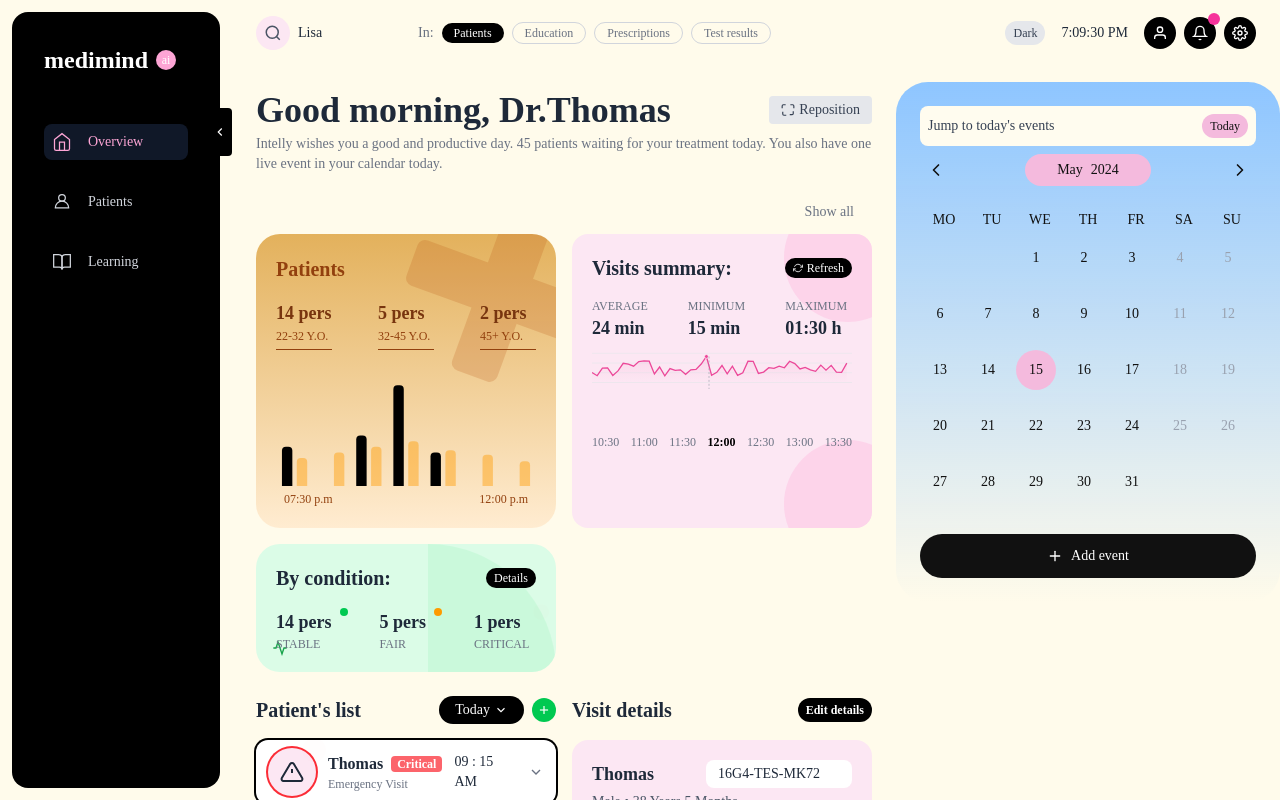
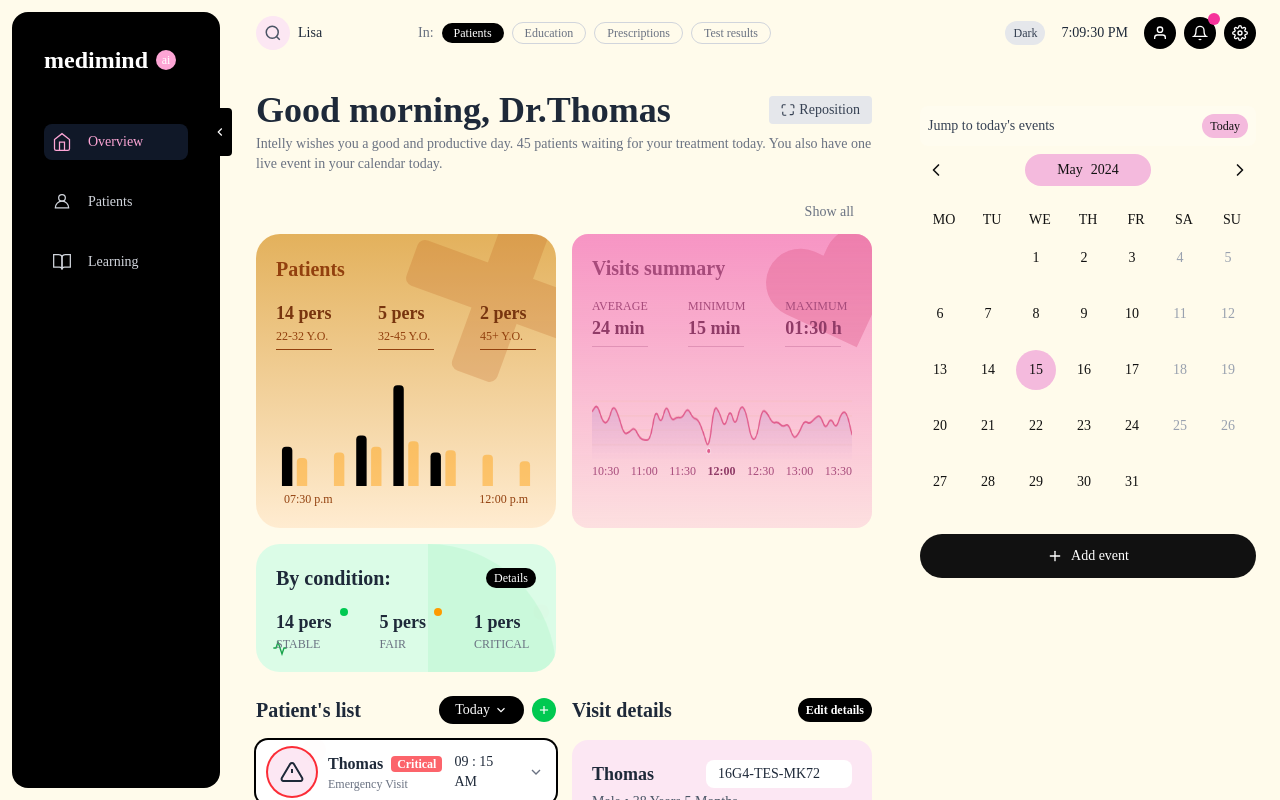
Before and after one commit to thomas-x-69/medimind-ai, a Next.js app: page / in a window 1280 px wide. Built offline with nearby package versions, Linux system fonts and the light colour scheme; a web font is replaced by a local one.

Commit message:
updated colors

```diff
--- a/src/components/dashboard/Calendar.js
+++ b/src/components/dashboard/Calendar.js
@@ -780,7 +780,7 @@ const Calendar = () => {
   const calendarData = generateCalendar();
 
   return (
-    <div className="bg-gradient-to-b from-blue-300  p-6 rounded-4xl w-full h-fit max-w-sm mt-4">
+    <div className="bg-gradient-to-b  p-6 rounded-4xl w-full h-fit max-w-sm mt-4">
       {/* Today Banner */}
       {renderTodayBanner()}
 
--- a/src/components/dashboard/VisitsSummary.js
+++ b/src/components/dashboard/VisitsSummary.js
@@ -1,4 +1,4 @@
-import React from "react";
+import React, { useRef, useEffect } from "react";
 
 const VisitsSummary = ({
   cardType,
@@ -23,15 +23,123 @@ const VisitsSummary = ({
   timeSlots,
   draggingEnabled,
 }) => {
+  // Reference for canvas element
+  const canvasRef = useRef(null);
+
+  // Draw smooth chart on canvas
+  useEffect(() => {
+    if (!canvasRef.current || !chartData || !isLoaded) return;
+
+    const canvas = canvasRef.current;
+    const ctx = canvas.getContext("2d");
+    const width = canvas.width;
+    const height = canvas.height;
+
+    // Clear canvas
+    ctx.clearRect(0, 0, width, height);
+
+    // Draw gradient background
+    const gradient = ctx.createLinearGradient(0, 0, 0, height);
+    gradient.addColorStop(0, "#dfabd1");
+    gradient.addColorStop(1, "#dfabd110");
+
+    // Draw gridlines
+    ctx.beginPath();
+    for (let i = 0; i < 4; i++) {
+      const y = height - (i + 1) * (height / 5);
+      ctx.moveTo(0, y);
+      ctx.lineTo(width, y);
+    }
+    ctx.strokeStyle = "rgba(227, 177, 92, 0.15)";
+    ctx.stroke();
+
+    // Create points for smooth curve
+    const points = chartData.map((point, index) => ({
+      x: (index / (chartData.length - 1)) * width,
+      y: height - ((point.y - 5) / 45) * height,
+    }));
+
+    // Draw the smooth curve
+    ctx.beginPath();
+    ctx.moveTo(points[0].x, points[0].y);
+
+    // Create smooth curve with bezier curves
+    for (let i = 0; i < points.length - 1; i++) {
+      const xc = (points[i].x + points[i + 1].x) / 2;
+      const yc = (points[i].y + points[i + 1].y) / 2;
+      ctx.quadraticCurveTo(points[i].x, points[i].y, xc, yc);
+    }
+    ctx.quadraticCurveTo(
+      points[points.length - 2].x,
+      points[points.length - 2].y,
+      points[points.length - 1].x,
+      points[points.length - 1].y
+    );
+
+    // Continue the path for the fill
+    ctx.lineTo(width, height);
+    ctx.lineTo(0, height);
+    ctx.closePath();
+
+    // Fill with gradient
+    ctx.fillStyle = gradient;
+    ctx.fill();
+
+    // Draw the line on top
+    ctx.beginPath();
+    ctx.moveTo(points[0].x, points[0].y);
+
+    for (let i = 0; i < points.length - 1; i++) {
+      const xc = (points[i].x + points[i + 1].x) / 2;
+      const yc = (points[i].y + points[i + 1].y) / 2;
+      ctx.quadraticCurveTo(points[i].x, points[i].y, xc, yc);
+    }
+    ctx.quadraticCurveTo(
+      points[points.length - 2].x,
+      points[points.length - 2].y,
+      points[points.length - 1].x,
+      points[points.length - 1].y
+    );
+
+    ctx.strokeStyle = "#E05C8C";
+    ctx.lineWidth = 2;
+    ctx.stroke();
+
+    // Draw highlighted data point if any
+    if (hoveredDataPoint !== null) {
+      const point = points[hoveredDataPoint];
+      ctx.beginPath();
+      ctx.arc(point.x, point.y, 5, 0, Math.PI * 2);
+      ctx.fillStyle = "#E05C8C";
+      ctx.fill();
+      ctx.strokeStyle = "white";
+      ctx.lineWidth = 1.5;
+      ctx.stroke();
+    }
+
+    // Always highlight a specific point (index 22) with a smaller dot
+    if (points[22]) {
+      ctx.beginPath();
+      ctx.arc(points[22].x, points[22].y, 3, 0, Math.PI * 2);
+      ctx.fillStyle = "#E05C8C";
+      ctx.fill();
+      ctx.strokeStyle = "white";
+      ctx.lineWidth = 1;
+      ctx.stroke();
+    }
+  }, [chartData, isLoaded, hoveredDataPoint]);
+
   return (
     <div
       key={`card-${cardType}`}
-      className={`${
-        cardBgClasses[cardType]
-      } rounded-2xl p-5 relative overflow-hidden transition-all duration-500 transform ${scaleInClass} ${fadeInClass} delay-300
+      className={`rounded-2xl p-5 relative overflow-hidden transition-all duration-500 transform ${scaleInClass} ${fadeInClass} delay-300
       ${draggingEnabled ? "draggable-component" : ""}
       ${hoveredCard === cardType ? "scale-[1.02]" : ""}
       ${isDragging && draggedItem === cardType ? "dragging" : "opacity-100"}`}
+      style={{
+        background:
+          "linear-gradient(to bottom, rgba(244, 114, 182, 0.75), rgba(244, 114, 182, 0.2))",
+      }}
       onMouseEnter={() => setHoveredCard(cardType)}
       onMouseLeave={() => setHoveredCard(null)}
       draggable={draggingEnabled}
@@ -59,232 +167,89 @@ const VisitsSummary = ({
         </div>
       )}
 
-      <div className="flex justify-between items-center mb-4 relative z-20">
-        <h2 className="text-xl font-bold">Visits summary:</h2>
-        <div className="flex space-x-2">
-          <button
-            onClick={(e) => {
-              e.stopPropagation();
-              // Generate new random data
-              setChartData(
-                chartData.map((point) => ({
-                  ...point,
-                  y: Math.max(
-                    5,
-                    Math.min(45, point.y + (Math.random() * 10 - 5))
-                  ),
-                }))
-              );
-            }}
-            className="text-xs flex items-center space-x-1 bg-black text-white px-2 py-0.5 rounded-full hover:bg-gray-700 transition-colors duration-300"
+      {/* Heart background */}
+      <div className="absolute bottom-40 -right-10 opacity-40">
+        <svg
+          width="150"
+          height="150"
+          viewBox="0 0 24 24"
+          fill="#e05c8c"
+          stroke="none"
+          className="transform -rotate-20"
         >
-            <svg
-              width="10"
-              height="10"
-              viewBox="0 0 24 24"
-              fill="none"
-              stroke="currentColor"
-              strokeWidth="2"
-            >
-              <path d="M23 4v6h-6"></path>
-              <path d="M1 20v-6h6"></path>
-              <path d="M3.51 9a9 9 0 0 1 14.85-3.36L23 10M1 14l4.64 4.36A9 9 0 0 0 20.49 15"></path>
+          <path d="M20.84 4.61a5.5 5.5 0 0 0-7.78 0L12 5.67l-1.06-1.06a5.5 5.5 0 0 0-7.78 7.78L12 21.23l8.84-8.84a5.5 5.5 0 0 0 0-7.78z"></path>
         </svg>
-            <span>Refresh</span>
-          </button>
-        </div>
       </div>
 
-      <div className="flex space-x-10 mb-2 relative z-20">
+      <div className="flex justify-between items-center mb-4 relative z-20">
+        <h2 className="text-xl font-bold text-[#a74b7b]">Visits summary</h2>
+        <div className="flex space-x-2"></div>
+      </div>
+
+      <div className="flex space-x-10 mb-8 relative z-20">
         {visitData.map((item, idx) => (
           <div
             key={item.label}
             className="transition-all duration-300 hover:transform hover:scale-105 cursor-pointer"
           >
-            <div className="text-xs text-gray-500">{item.label}</div>
-            <div className="font-bold text-lg">{item.value}</div>
+            <div className="text-xs text-[#a74b7b]">{item.label}</div>
+            <div className="font-bold text-lg text-[#903b67]">{item.value}</div>
+            <div
+              className="w-full mt-1 border-b border-[#a74b7b] opacity-30"
+              style={{ width: "3.5rem" }}
+            ></div>
           </div>
         ))}
       </div>
 
-      <div className="h-20 w-full relative z-20">
-        <svg
-          viewBox="0 0 400 60"
-          className="w-full"
+      <div className="h-20 w-full relative z-20 pt-2">
+        <canvas
+          ref={canvasRef}
+          width="400"
+          height="80"
+          className="w-full h-full cursor-pointer"
+          onMouseMove={(e) => {
+            if (!chartData) return;
+
+            const rect = e.target.getBoundingClientRect();
+            const x = e.clientX - rect.left;
+            const index = Math.round((x / rect.width) * (chartData.length - 1));
+
+            if (index >= 0 && index < chartData.length) {
+              setHoveredDataPoint(index);
+            }
+          }}
           onMouseLeave={() => setHoveredDataPoint(null)}
-        >
-          {/* Grid lines */}
-          <line
-            x1="0"
-            y1="50"
-            x2="400"
-            y2="50"
-            stroke="#e5e7eb"
-            strokeWidth="1"
-          />
-          <line
-            x1="0"
-            y1="35"
-            x2="400"
-            y2="35"
-            stroke="#e5e7eb"
-            strokeWidth="1"
-          />
-          <line
-            x1="0"
-            y1="20"
-            x2="400"
-            y2="20"
-            stroke="#e5e7eb"
-            strokeWidth="1"
-          />
-          <line
-            x1="0"
-            y1="5"
-            x2="400"
-            y2="5"
-            stroke="#e5e7eb"
-            strokeWidth="1"
         />
 
-          {/* Chart.js style curve with gradient */}
-          <defs>
-            <linearGradient id="lineGradient" x1="0%" y1="0%" x2="0%" y2="100%">
-              <stop offset="0%" stopColor="#ec4899" stopOpacity="0.1" />
-              <stop offset="100%" stopColor="#ec4899" stopOpacity="0" />
-            </linearGradient>
-          </defs>
-
-          {/* Area fill under the line */}
-          {chartData && (
-            <path
-              d={
-                isLoaded
-                  ? `M${chartData[0].x},${chartData[0].y} ${chartData
-                      .map((point) => `L${point.x},${point.y}`)
-                      .join(" ")} L${chartData[chartData.length - 1].x},50 L${
-                      chartData[0].x
-                    },50 Z`
-                  : "M0,50 L400,50 Z"
-              }
-              fill="url(#lineGradient)"
-              className="transition-all duration-1000"
-            />
-          )}
-
-          {/* Main curve line */}
-          {chartData && (
-            <path
-              d={
-                isLoaded
-                  ? `M${chartData[0].x},${chartData[0].y} ${chartData
-                      .map((point) => `L${point.x},${point.y}`)
-                      .join(" ")}`
-                  : "M0,50 L400,50"
-              }
-              fill="none"
-              stroke="#ec4899"
-              strokeWidth="2"
-              className="transition-all duration-1000"
-            />
-          )}
-
-          {/* Interactive data points */}
-          {chartData &&
-            chartData.map((point, idx) => (
-              <circle
-                key={idx}
-                cx={point.x}
-                cy={isLoaded ? point.y : 50}
-                r={idx === 22 ? 3 : 0} // Only show the highlighted point initially
-                fill="#ec4899"
-                stroke={idx === 22 ? "white" : "none"}
-                strokeWidth="1"
-                className="transition-all duration-300 cursor-pointer"
+        {/* Tooltip for hovered data point */}
+        {hoveredDataPoint !== null && chartData && (
+          <div
+            className="absolute bg-black bg-opacity-70 text-white px-2 py-1 rounded text-xs transform -translate-x-1/2 -translate-y-full pointer-events-none"
             style={{
-                  transform:
-                    hoveredDataPoint === idx
-                      ? "scale(1.5)"
-                      : idx === 22
-                      ? "scale(1)"
-                      : "scale(0)",
-                  transformOrigin: `${point.x}px ${point.y}px`,
-                  opacity:
-                    idx === 22 ||
-                    hoveredDataPoint === idx ||
-                    (hoveredDataPoint !== null &&
-                      Math.abs(hoveredDataPoint - idx) < 2)
-                      ? 1
-                      : 0,
+              left: `${(hoveredDataPoint / (chartData.length - 1)) * 100}%`,
+              top: "0",
             }}
-                onMouseEnter={() => setHoveredDataPoint(idx)}
-              />
-            ))}
-
-          {/* Interactive tooltip for data point */}
-          {hoveredDataPoint !== null && chartData && (
-            <g>
-              <rect
-                x={chartData[hoveredDataPoint].x - 30}
-                y={chartData[hoveredDataPoint].y - 30}
-                width="60"
-                height="22"
-                rx="4"
-                fill="rgba(0,0,0,0.8)"
-              />
-              <text
-                x={chartData[hoveredDataPoint].x}
-                y={chartData[hoveredDataPoint].y - 15}
-                textAnchor="middle"
-                fill="white"
-                fontSize="12"
-                fontWeight="bold"
           >
             {hoveredDataPoint === 22
               ? "10 min"
               : `${Math.round(50 - chartData[hoveredDataPoint].y)} min`}
-              </text>
-            </g>
+          </div>
         )}
 
-          {/* Highlight line */}
-          <line
-            x1="180"
-            y1={isLoaded ? "10" : "50"}
-            x2="180"
-            y2="60"
-            stroke="#9ca3af"
-            strokeDasharray="3"
-            strokeWidth="1"
-            className="transition-all duration-1000"
-          />
-        </svg>
-
-        <div className="absolute top-full left-0 right-0 mt-1 flex justify-between text-xs text-gray-500">
+        <div className="absolute top-full left-0 right-0 mt-1 flex justify-between text-xs text-[#a74b7b]">
           {timeSlots.map((time, idx) => (
             <span
               key={time}
               className={`${
-                idx === 3 ? "font-bold text-black" : ""
-              } cursor-pointer hover:text-gray-800 transition-colors duration-300`}
-              onClick={() => {
-                // Update the highlight line position
-                const line = chartRef.current?.querySelector("line");
-                if (line) {
-                  const x = 57 + idx * 57; // Rough calculation based on 7 time slots
-                  line.setAttribute("x1", x);
-                  line.setAttribute("x2", x);
-                }
-              }}
+                idx === 3 ? "font-bold text-[#903b67]" : ""
+              } cursor-pointer hover:text-[#903b67] transition-colors duration-300`}
             >
               {time}
             </span>
           ))}
         </div>
       </div>
-
-      <div className="absolute -bottom-10 -right-10 w-32 h-32 bg-pink-300 rounded-full opacity-30 transition-transform duration-700 transform group-hover:scale-110"></div>
-      <div className="absolute -top-10 -right-10 w-32 h-32 bg-pink-300 rounded-full opacity-30 transition-transform duration-700 transform group-hover:scale-110"></div>
     </div>
   );
 };
```
Lines whose indentation alone changed are shown as unchanged.
